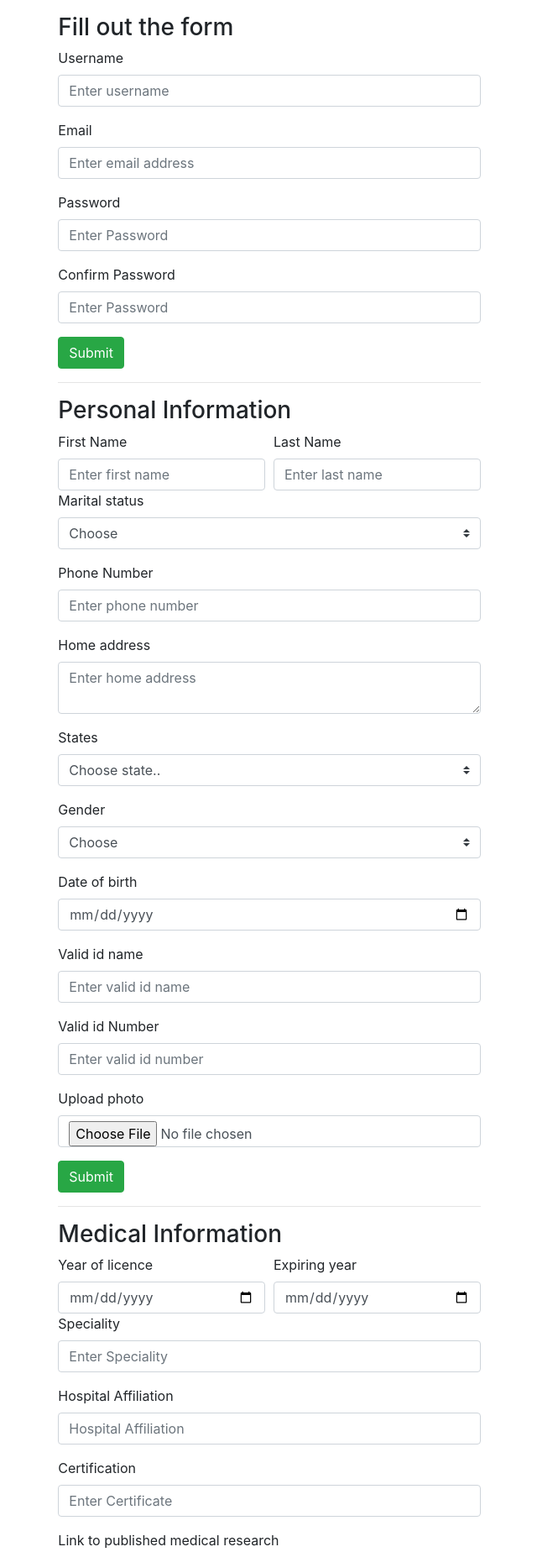
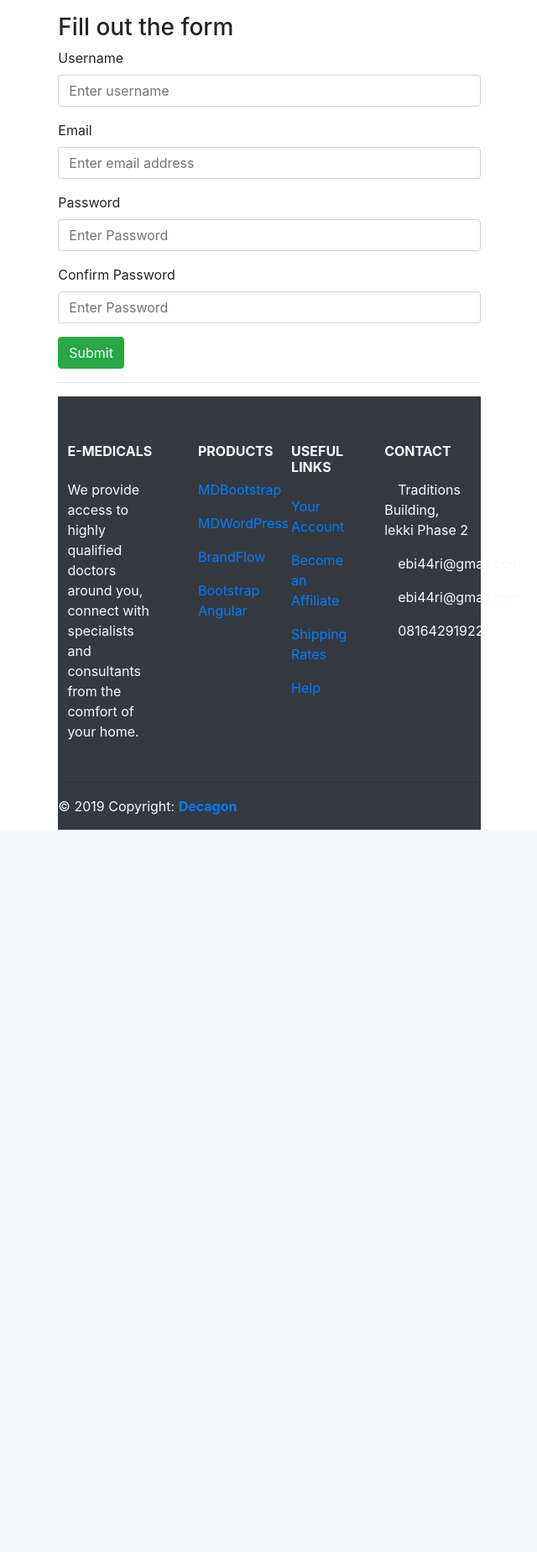
Before and after one commit to dreplica/E-medic, a Flask app: template templates/d_register.html in a window 1280 px wide. Shown: the part 75-1923 px from the top of the page at 84% size, without its empty margins (319-959 px from the left). After the commit the page ends 1063 px from the top, so only its background shows below. Run offline with Flask 2, Linux system fonts and the light colour scheme; the template is opened without the code that fills it, so the values that code supplies are empty; some libraries are stand-ins or nearby versions.

Commit message:
added features to registration

```diff
--- a/templates/d_register.html
+++ b/templates/d_register.html
@@ -1,9 +1,9 @@
 {% extends "layout.html" %}
 {% block main %}
     <div class="container col-md-5">
+        <form action="/d_register" method="post" enctype="multipart/form-data">
+            <div id="ffirst">
                 <hr>
-        <div>
-            <form action="/d_register" method="post">
                 <h3>Fill out the form</h3>
                 <input type="hidden" name="type" value="doc">
                 <div class="form-group">
@@ -13,7 +13,6 @@
                 <div class="form-group">
                     <label for="email">Email</label>
                     <input type="email" name="email" class="form-control" placeholder="Enter email address">
-                    <input type='hidden' value='' name="date" id='date'>
                 </div>
                 <div class="form-group">
                     <label for="password">Password</label>
@@ -23,15 +22,12 @@
                     <label for="confirm">Confirm Password</label>
                     <input type="confirm" name="confirm" class="form-control" placeholder="Enter Password">
                 </div>
-                <input type="submit" class="btn btn-success" value="Submit">
-            </form>
-            <script>
-                document.getElementById('date').value = new Date().toDateString()
-            </script>
+                <input type="submit" class="btn btn-success" value="Submit" id="first">
+                <hr>
             </div>
+
+            <div id="fsec" style="display: none;">
                 <hr>
-        <div>
-            <form action="/d_register" method="post">
                 <h3>Personal Information</h3>
                 <div class="form-row">
                     <div class="col">
@@ -44,7 +40,7 @@
                     </div>
                 </div>
                 <div class="form-group">
-                    <label for="gender">Marital status</label>
+                    <label for="marital">Marital status</label>
                     <select class="custom-select" name="marital">
                         <option disabled selected>Choose</option>
                         <option value="single">Single</option>
@@ -57,11 +53,11 @@
                     <input type="phone" name="number" class="form-control" placeholder="Enter phone number">
                 </div>
                 <div class="form-group">
-                    <label for="phone">Home address</label>
-                    <textarea name="number" class="form-control" placeholder="Enter home address"></textarea>
+                    <label for="address">Home address</label>
+                    <textarea name="home" class="form-control" placeholder="Enter home address"></textarea>
                 </div>
                 <div class="form-group">
-                    <label for="phone">States</label>
+                    <label for="state">States</label>
                     <select class="custom-select" name="states">
                         <option disabled selected>Choose state..</option>
                         {% for state in states %}
@@ -82,69 +78,66 @@
                     <input type="date" name="dob" class="form-control">
                 </div>
                 <div class="form-group">
-                    <label for="valid">Valid id name</label>
+                    <label for="validname">Valid id name</label>
                     <input type="text" name="idname" class="form-control" placeholder="Enter valid id name">
                 </div>
                 <div class="form-group">
-                    <label for="valid">Valid id Number</label>
+                    <label for="id">Valid id Number</label>
                     <input type="text" name="idnumber" class="form-control" placeholder="Enter valid id number">
                 </div>
                 <div class="form-group">
-                    <label for="valid">Upload photo</label>
+                    <label for="photo">Upload photo</label>
                     <input type="file" name="photo" class="form-control">
                 </div>
-                <input type="submit" class="btn btn-success" value="Submit">
-            </form>
-        </div>
+                <input type="submit" class="btn btn-success" value="Submit" id="sec">
+            <div id="fthird" style="display: none;">
                 <hr>
-        <div>
-            <form action="/d_register" method="post">
                 <h3>Medical Information</h3>
                 <div class="form-row">
                     <div class="col">
-                        <label for="firstname">Year of licence</label>
+                        <label for="licence">Year of licence</label>
                         <input type="date" name="year1" class="form-control">
                     </div>
                     <div class="col">
-                        <label for="lasttname">Expiring year</label>
+                        <label for="expire">Expiring year</label>
                         <input type="date" name="year2" class="form-control">
                     </div>
                 </div>
                 <div class="form-group">
-                    <label for="email">Speciality</label>
+                    <label for="speciality">Speciality</label>
                     <input type="text" name="speciality" class="form-control" placeholder="Enter Speciality">
                 </div>
                 <div class="form-group">
-                    <label for="phone">Hospital Affiliation</label>
+                    <label for="hospital">Hospital Affiliation</label>
                     <input type="text" name="hospital" class="form-control" placeholder="Hospital Affiliation">
                 </div>
                 <div class="form-group">
-                    <label for="gender">Certification</label>
+                    <label for="cert">Certification</label>
                     <input type="text" name="certificate" class="form-control" placeholder="Enter Certificate">
                 </div>
                 <div class="form-group">
-                    <label for="dob">Link to published medical research</label>
+                    <label for="link">Link to published medical research</label>
                     <input type="text" name="link" class="form-control" placeholder="Add link">
                 </div>
                 <div class="form-group">
-                    <label for="valid">Country of practice</label>
+                    <label for="practice">Country of practice</label>
                     <input type="text" name="country" class="form-control" placeholder="Country Of practice">
                 </div>
                 <div class="form-group">
-                    <label for="valid">Medical school</label>
+                    <label for="med">Medical school</label>
                     <input type="text" name="school" class="form-control" placeholder="Enter school">
                 </div>
                 <div class="form-group">
-                    <label for="valid">Board certified</label>
+                    <label for="board">Board certified</label>
                     <input type="text" name="board" class="form-control" placeholder="Board certified">
                 </div>
-                <input type="submit" class="btn btn-success" value="Submit">
-            </form>
+                <input type="submit" class="btn btn-success" value="Submit" id="third">
+                <hr>
             </div>
+
+            <div id="ffourth" style="display: none;">
                 <hr>
-        <div>
                 <h3>Work Experience</h3>
-            <form action="/d_register" method="post">
                 <div class="form-group">
                     <label>Where have you worked with (Please specify with date)</label>
                     <textarea class="form-control" name="work"></textarea>
@@ -152,20 +145,39 @@
                     <input type="date" name="date" class="form-control">
                 </div>
                 <div class="form-group">
-                    <label for="valid">Name of Superior</label>
-                    <input type="text" name="board" class="form-control" placeholder="Superior name">
+                    <label for="sperior">Name of Superior</label>
+                    <input type="text" name="superior" class="form-control" placeholder="Superior name">
                 </div>
                 <div class="form-group">
-                    <label for="valid">Address</label>
-                    <input type="text" name="board" class="form-control" placeholder="Enter address">
+                    <label for="address">Address</label>
+                    <input type="text" name="address" class="form-control" placeholder="Enter address">
                 </div>
                 <div class="form-group">
-                    <label for="valid">Contact</label>
-                    <input type="text" name="board" class="form-control" placeholder="Enter phone number">
+                    <label for="contact">Contact</label>
+                    <input type="text" name="contact" class="form-control" placeholder="Enter phone number">
                 </div>
-                <input type="submit" class="btn btn-success" value="Submit">
-            </form>
-        </div>
+                <input type="submit" class="btn btn-success" value="Submit" id="all">
                 <hr>
             </div>
+        </form>
+
+        <script>
+            document.getElementById('first').onclick=(e)=>{
+                e.preventDefault();
+                ffirst.style.display = 'none';
+                document.getElementById('fsec').style.display = 'block'
+
+                document.getElementById('sec').onclick=(e)=>{
+                    e.preventDefault();
+                    fsec.style.display = 'none';
+                    document.getElementById('fthird').style.display = 'block'
+                }
+                document.getElementById('third').onclick=(e)=>{
+                    e.preventDefault();
+                    fthird.style.display = 'none';
+                    document.getElementById('ffourth').style.display = 'block'
+                }
+            }
+        </script>
+    </div>
 {% endblock %}
--- a/templates/index.html
+++ b/templates/index.html
@@ -6,11 +6,7 @@
         <p class="lead">Get access to quality health care without hassle!!!</p>
         <hr class="my-4">
         <p>We provide access to highly qualified doctors around you, connect with specialists and consultants from the comfort of your home.</p>
-<<<<<<< HEAD
         <a href="/d_register" id="doctor" class="btn btn-success btn-lg" href="#" role="button">Are you a doctor ?</a>
-=======
-        <a href="/register" id="doctor" class="btn btn-success btn-lg" href="#" role="button">Are you a doctor ?</a>
->>>>>>> a53c498c981e680b97f61e71f561510b15247641
         <a href="/p_register" id="patient" class="btn btn-success btn-lg" href="#" role="button">Do you need a Doctor ?</a>
     </div>
 
```
Also changed, not shown: templates/p_register.html (+25 -33 lines). Lines whose indentation alone changed are shown as unchanged.
